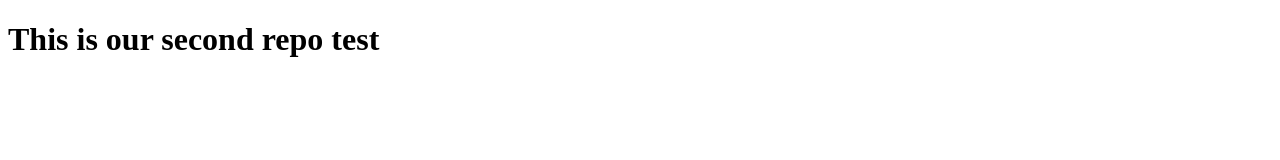
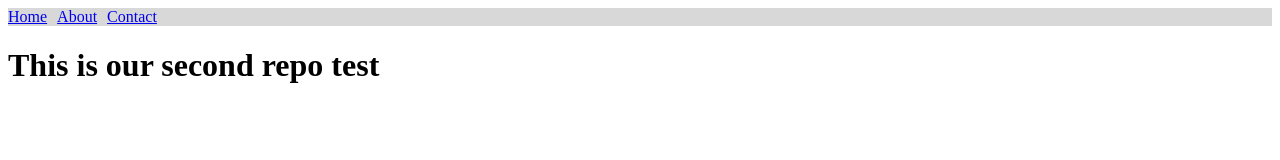
Before and after one commit to Miller-Boost/Hamus, a plain HTML site: page index.html in a window 1280 px wide. Drawn offline with Linux system fonts and the light colour scheme.

Commit message:
Header Added

```diff
--- a/index.html
+++ b/index.html
@@ -1,11 +1,32 @@
 <!DOCTYPE html>
 <html lang="en">
-<head>
-    <meta charset="UTF-8">
-    <meta name="viewport" content="width=device-width, initial-scale=1.0">
+  <head>
+    <meta charset="UTF-8" />
+    <meta name="viewport" content="width=device-width, initial-scale=1.0" />
     <title>Hamus Project</title>
-</head>
-<body>
+
+    <style>
+      ul {
+        list-style-type: none;
+        margin: 0;
+        padding: 0;
+        overflow: hidden;
+        background-color: #d8d8d8;
+        display: flex;
+        gap: 10px;
+      }
+    </style>
+  </head>
+  <body>
+    <header>
+      <nav>
+        <ul>
+          <li><a href="#">Home</a></li>
+          <li><a href="#">About</a></li>
+          <li><a href="#">Contact</a></li>
+        </ul>
+      </nav>
+    </header>
     <h1>This is our second repo test</h1>
-</body>
+  </body>
 </html>
```
